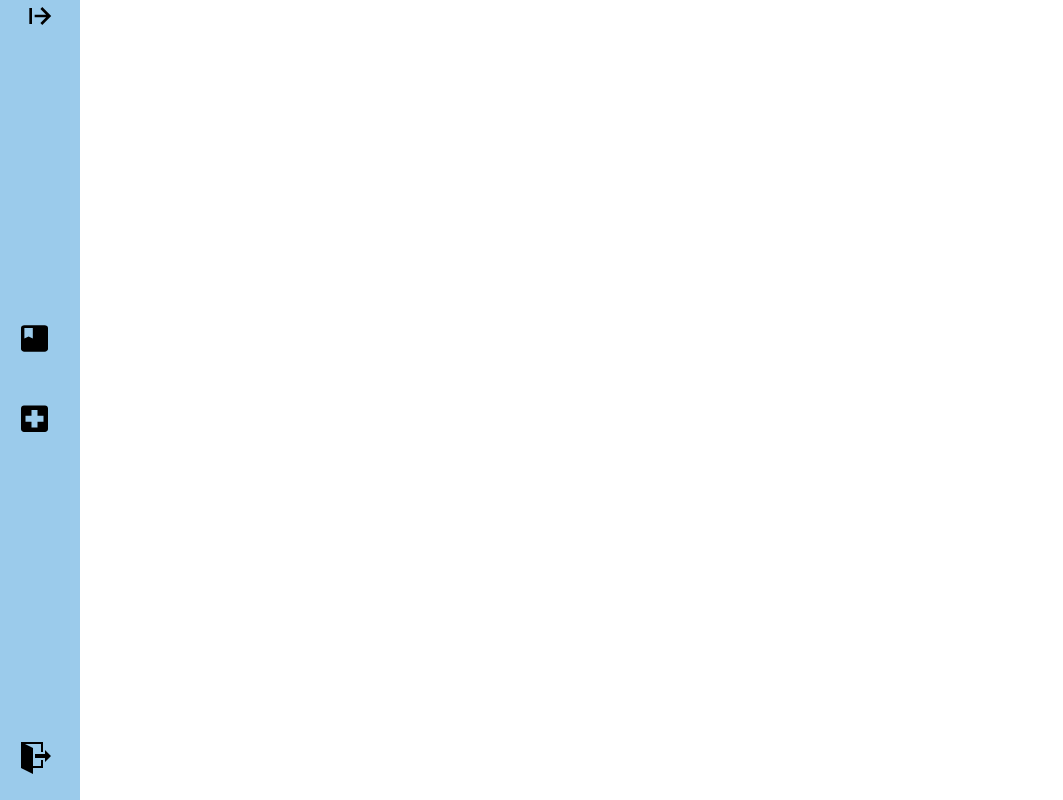
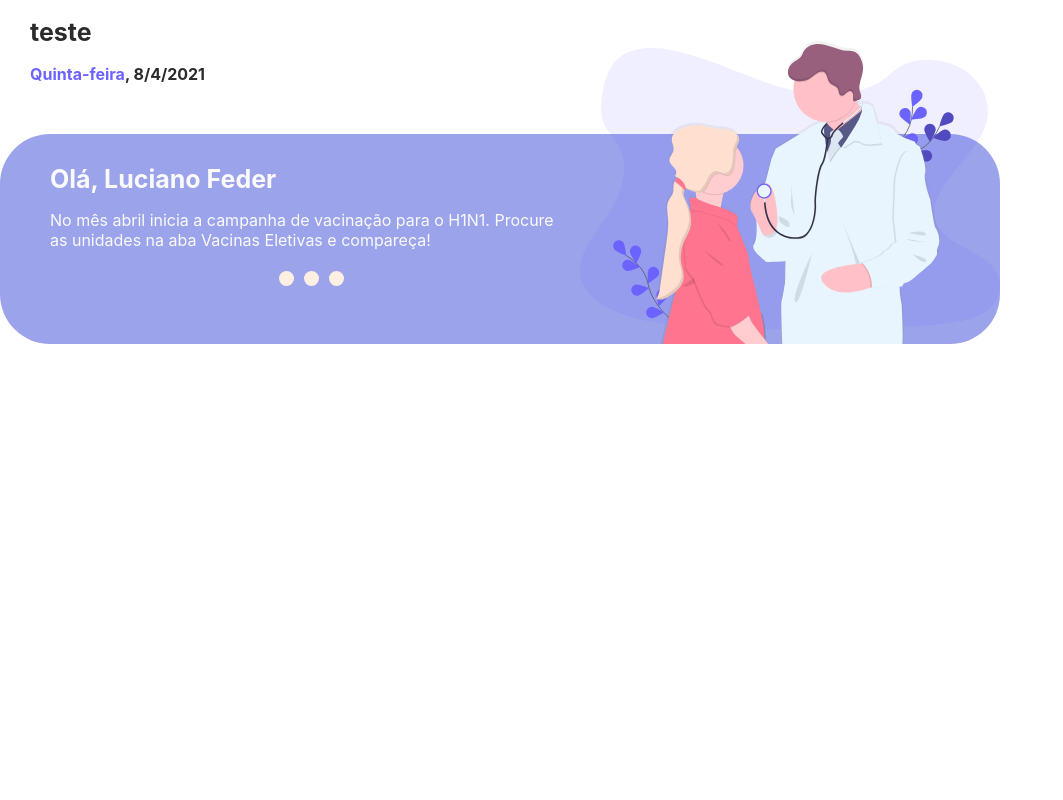
Before and after one commit to GustavoM96/mais-imune, a React (Create React App) app: page / in a window 1280 px wide. Shown: the whole page, without its empty margins (0-1063 px from the left). Built offline with nearby package versions, Linux system fonts and the light colour scheme.

Commit message:
feat: halfway through Header component, still need to implement carousel

```diff
--- a/src/App.js
+++ b/src/App.js
@@ -1,12 +1,11 @@
 import MenuAside from "./components/MenuAside";
 import Routes from "./routes";
 
+import Header from './components/Header'
+
 function App() {
   return (
-    <div>
-      <MenuAside />
-      <Routes />
-    </div>
+    <Header title='teste'/>
   );
 }
 
--- /dev/null
+++ b/src/components/Header/index.jsx
@@ -0,0 +1,70 @@
+import doc_kid from '../../assets/doc_kid.svg'
+import { messages } from '../../mock/data'
+
+
+import {
+        Container,
+        Title,
+        DateText,
+        WeekDay,
+        MainArea,
+        TextArea,
+        WelcomeText,
+        CampaignText,
+        Img,
+        CheckBoxArea,
+        CheckBox
+        } from './style'
+
+import { useState } from 'react'
+
+const Header = ({ title }) => {
+    const [message, setMessage] = useState(messages.campaigns[0])
+
+    const userName = 'luciano feder' //retirar da store quando tiver
+    const permission = 2
+
+    const capitalize = (str) => {
+        str = str.trim().split(' ')
+        str = str.map((word) => word[0].toUpperCase() + word.slice(1))
+        return str.join(' ')
+    }
+
+    const currentWeekDay = () => {
+        const days = [
+            'Domingo',
+            'Segunda-feira',
+            'Terca-feira',
+            'Quarta-feira',
+            'Quinta-feira',
+            'Sexta-feira',
+            'Sabado',
+        ]
+        const today = (new Date()).getDay()
+        return days[today]
+    }
+
+    const currentDate = () => {
+        const [mm, dd, yyyy] = new Date().toLocaleDateString("en-US").split("/")
+        return `${dd}/${mm}/${yyyy}`
+    }
+
+    return (
+        <Container>
+            <Title>{title}</Title>
+            <DateText><WeekDay>{currentWeekDay()}</WeekDay>, {currentDate()}</DateText>
+            <MainArea permission={permission}>
+                <TextArea>
+                    <WelcomeText>Olá, {capitalize(userName)}</WelcomeText>
+                    <CampaignText>{message}</CampaignText>
+                    <CheckBoxArea>
+                        {messages.campaigns.map((msg,index) => <CheckBox onClick={console.log(index)}/>)}
+                    </CheckBoxArea>
+                </TextArea>
+                <Img src={doc_kid} alt='Ilustracao de um doutor com uma crianca' />
+            </MainArea>
+        </Container>
+    )
+}
+
+export default Header
--- /dev/null
+++ b/src/components/Header/style.js
@@ -0,0 +1,78 @@
+import styled from 'styled-components'
+
+import { Theme } from '../../styles/colors'
+
+export const Container = styled.header`
+
+`
+
+export const Title = styled.h1`
+    font-size: 25px;
+    font-weight: 700;
+    color: ${Theme.colors.text_first};
+    margin-left: 30px;
+`
+
+export const DateText = styled.span`
+    color: ${Theme.colors.text_first};
+    font-weight: 700;
+    margin-left: 30px;
+`
+
+export const WeekDay = styled.span`
+    color: ${Theme.colors.text_second};
+`
+
+export const MainArea = styled.div`
+    background-color: ${({ permission }) => permission === 3 ?
+                                            (Theme.colors.main_admin)
+                                            :
+                                            (permission === 2 ?
+                                            (Theme.colors.main_healthEmployee)
+                                            :
+                                            (Theme.colors.main_user))};
+
+    max-width: 1000px;
+    height: 210px;
+    padding: 30px 50px 15px 50px;
+    border-radius: 50px;
+    box-sizing: border-box;
+    position: relative;
+    margin-top: 50px;
+`
+export const TextArea = styled.div`
+    width: 58%;
+    height: 100%;
+`
+
+export const WelcomeText = styled.h2`
+    font-size: 25px;
+    margin: 0;
+    color: ${Theme.colors.text_fourth};
+`
+
+export const CampaignText = styled.p`
+    font-size: 16px;
+    color: ${Theme.colors.text_fourth};
+`
+
+export const Img = styled.img`
+    width: 42%;
+    position: absolute;
+    right: 0;
+    bottom: 0;
+`
+
+export const CheckBoxArea = styled.div`
+    display: flex;
+    justify-content: center;
+`
+
+export const CheckBox = styled.div`
+    width: 15px;
+    height: 15px;
+    border-radius: 50%;
+    background-color: ${Theme.colors.background_third};
+    margin: 5px;
+    cursor: pointer;
+`
--- /dev/null
+++ b/src/mock/data.js
@@ -0,0 +1,7 @@
+export const messages = {
+    campaigns: [
+        'No mês abril inicia a campanha de vacinação para o H1N1. Procure as unidades na aba Vacinas Eletivas e compareça!',
+        `Lorem Ipsum is simply dummy text of the printing and typesetting industry. Lorem Ipsum has been the industry's standard dummy text ever since the 1500s, when an unknown printer took a galley of type and scrambled it to make a type specimen book`,
+        `Lorem Ipsum is simply dummy text of the printing and typesetting industry. Lorem Ipsum has been the industry's standard dummy text ever since the 1500s, when an unknown printer took a galley of type and scrambled it to make a type specimen book`
+    ]
+}
```
